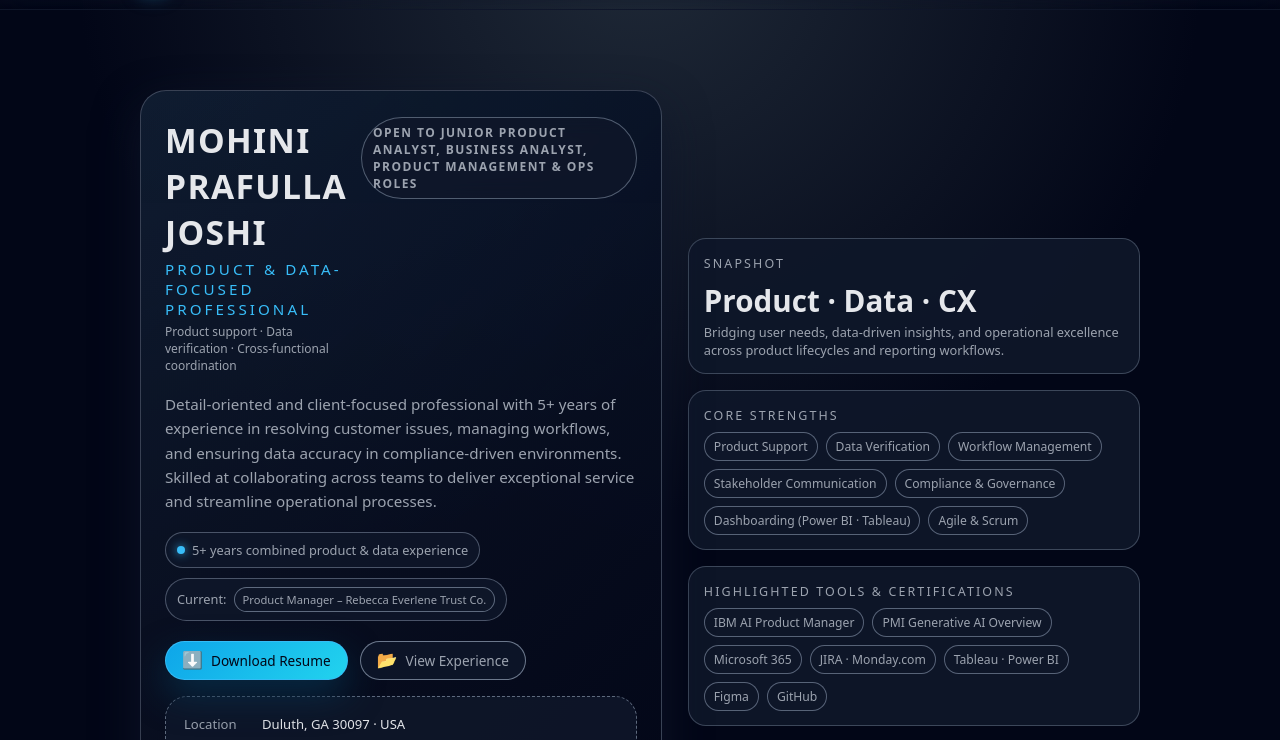
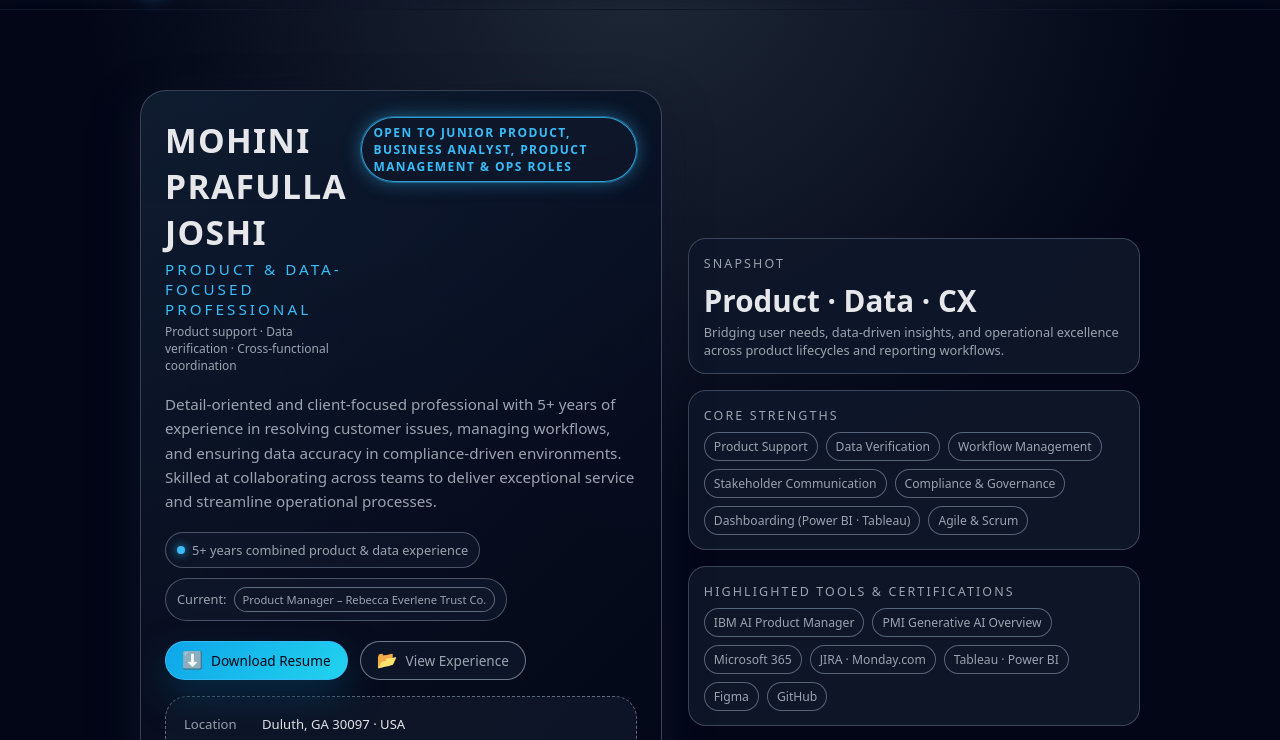
Before and after one commit to mojo-work/MohiniJoshiProfile, a plain HTML site: page index.html in a window 1280 px wide. Shown: the part 52-792 px from the top of the page. Drawn offline with Linux system fonts and the light colour scheme.

Commit message:
updating looking for

```diff
--- a/index.html
+++ b/index.html
@@ -42,7 +42,7 @@
                   Product support · Data verification · Cross-functional coordination
                 </p>
               </div>
-              <span class="hero-pill">Open to Junior Product Analyst, Business Analyst, Product Management & Ops roles</span>
+              <span class="hero-pill">Open to Junior Product, Business Analyst, Product Management & Ops roles</span>
             </div>
 
             <p class="hero-summary">
--- a/styles.css
+++ b/styles.css
@@ -209,13 +209,15 @@ main {
   font-size: 0.75rem;
   padding: 6px 11px;
   border-radius: 999px;
-  border: 1px solid rgba(148, 163, 184, 0.5);
+  border: 1px solid rgba(56, 189, 248, 0.8); /* brighter border */
   text-transform: uppercase;
   letter-spacing: 0.12em;
-  color: var(--text-soft);
+  font-weight: 700;                 /* bold text */
+  color: var(--accent);             /* brighter text color */
   backdrop-filter: blur(10px);
-  background: rgba(15, 23, 42, 0.8);
-  font-weight: bold;
+  background: rgba(15, 23, 42, 0.95);
+  box-shadow: 0 0 0 1px rgba(56, 189, 248, 0.35),
+              0 0 18px rgba(56, 189, 248, 0.45); /* glow/highlight */
 }
 
 .hero-summary {
```
